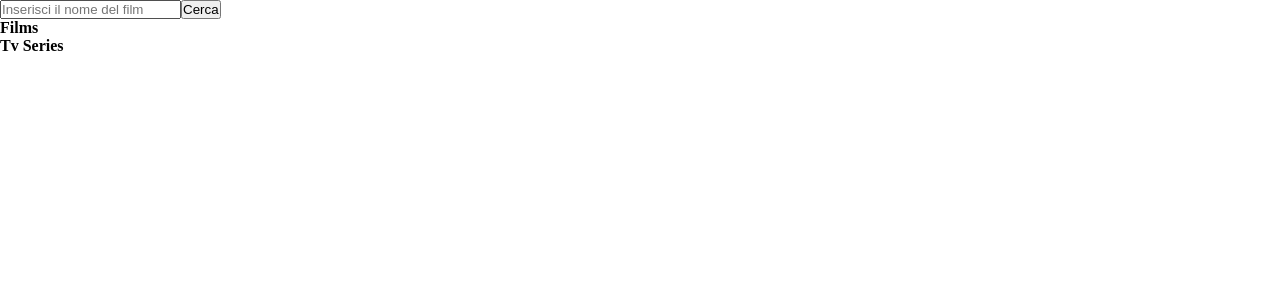
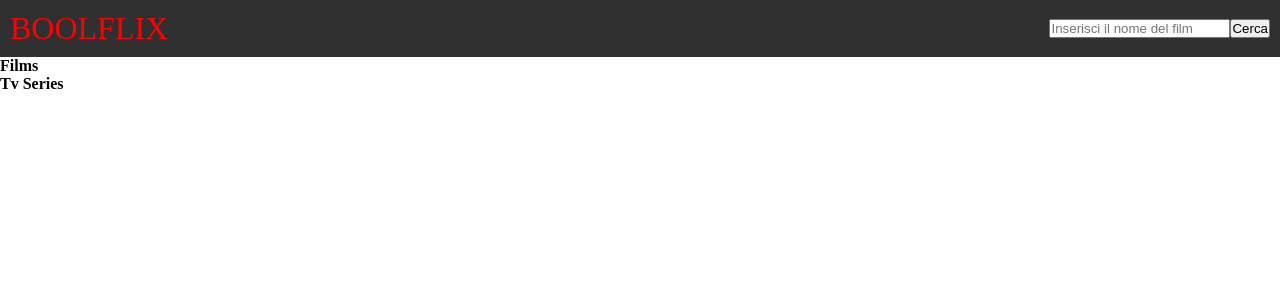
Before and after one commit to EttoreBarcella/vue-boolflix, a Vue app: page / in a window 1280 px wide. Shown: the top 300 px of the page. Built offline with nearby package versions, Linux system fonts and the light colour scheme.

Commit message:
added header style

```diff
--- a/src/assets/Style/Global-Parts/_variables.scss
+++ b/src/assets/Style/Global-Parts/_variables.scss
@@ -1,4 +1,6 @@
 :root{
     // COLORS
         --primary-color: #303030;
+        --secondary-color : #ff0000;
+
 }
--- a/src/components/Header/BaseHeader.vue
+++ b/src/components/Header/BaseHeader.vue
@@ -1,5 +1,6 @@
 <template>
   <header>
+    <div class="logo">boolflix</div>
     <form @submit.prevent="submit()">
         <input class="" type="text" placeholder="Inserisci il nome del film" v-model="searchBar">
         <button type="submit">Cerca</button>
@@ -54,5 +55,16 @@ export default {
 </script>
 
 <style lang="scss" scoped>
-
+header{
+    display: flex;
+    justify-content: space-between;
+    align-items: center;
+    background-color: var(--primary-color);
+    padding: .625rem;
+    .logo{
+        color: var(--secondary-color);
+        font-size: 2rem;
+        text-transform: uppercase;
+    }
+}
 </style>
```
